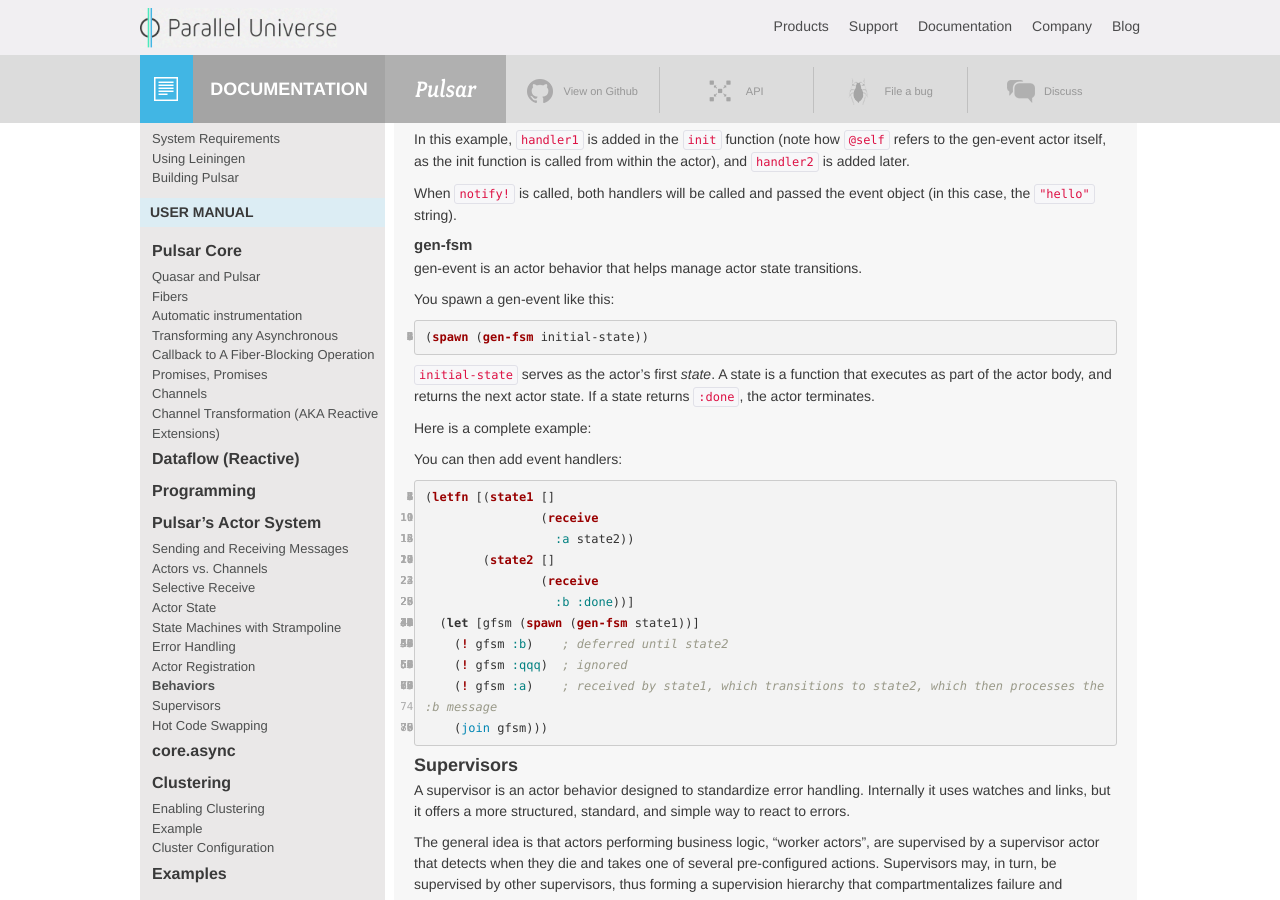
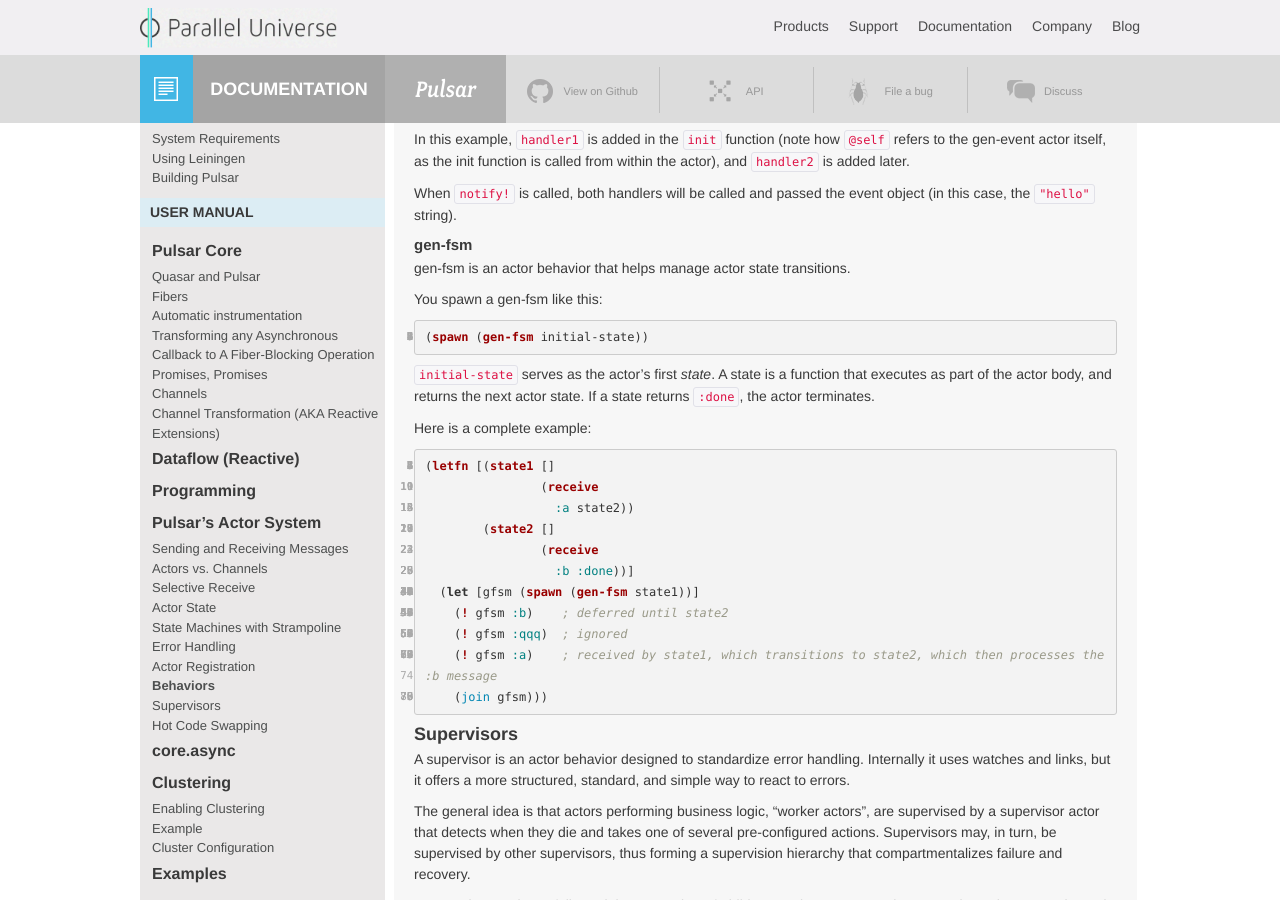
Before and after one commit to puniverse/pulsar, a Jekyll site: the page built from docs/index.md, in a window 1280 px wide and 900 px high, scrolled down 24613 px. Built offline with Jekyll 4.4.1, drawn with Linux system fonts in a browser that asks for light colours; nearby versions of some CDN libraries; Markdown is read by kramdown in place of the engine named in the settings; some of the changed text lies outside the part shown.

Commit message:
fix a few typo and wrong order of function args in the doc

```diff
--- a/docs/index.md
+++ b/docs/index.md
@@ -1079,7 +1079,7 @@
 *Registering* an actor gives it a public name that can be used to locate the actor. You register an actor like so:
 
 ~~~ clojure
-(register! actor name)
+(register! name actor)
 ~~~
 
 or:
@@ -1099,14 +1099,14 @@
 but most actor-related functions can work directly with the registered name. For example, instead of this:
 
 ~~~ clojure
-(register! actor :foo)
+(register! :foo actor)
 (! (whereis :foo) "hi foo!")
 ~~~
 
 you can write:
 
 ~~~ clojure
-(register! actor :foo)
+(register! :foo actor)
 (! :foo "hi foo!")
 ~~~
 
@@ -1312,9 +1312,9 @@
 
 #### gen-fsm
 
-gen-event is an actor behavior that helps manage actor state transitions.
-
-You spawn a gen-event like this:
+gen-fsm is an actor behavior that helps manage actor state transitions.
+
+You spawn a gen-fsm like this:
 
 ~~~ clojure
 (spawn (gen-fsm initial-state))
@@ -1323,8 +1323,6 @@
 `initial-state` serves as the actor's first _state_. A state is a function that executes as part of the actor body, and returns the next actor state. If a state returns `:done`, the actor terminates.
 
 Here is a complete example:
-
-You can then add event handlers:
 
 ~~~~ clojure
 (letfn [(state1 []
@@ -1474,7 +1472,7 @@
 To make an actor discoverable, all you need to do is register it:
 
 ~~~ clojure
-(register! actor :global-actor1)
+(register! :global-actor1 actor)
 ~~~
 
 or, if the actor already has a name (set in `spawn`), simply call:
```
